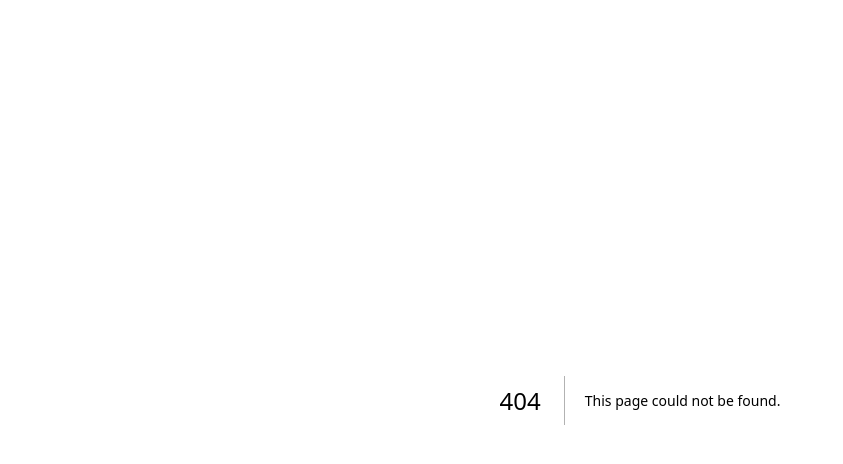
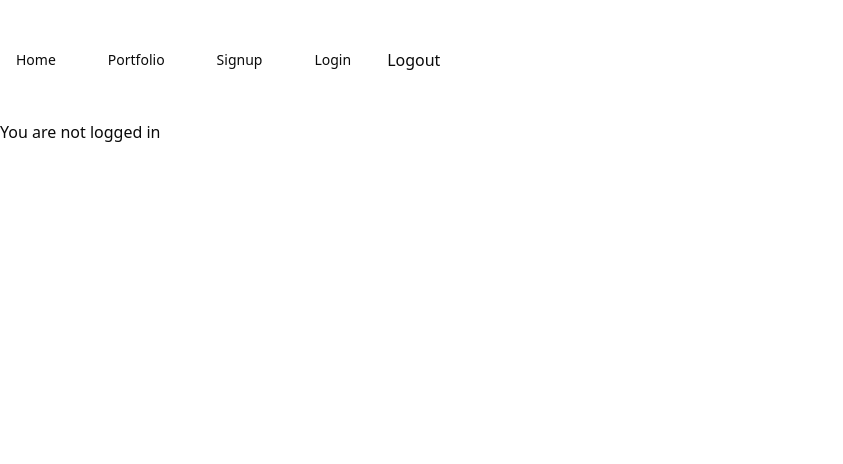
Before and after one commit to Hassan-Mehmood/crypto-profitloss-tracker-frontend, a Next.js app: page /portfolio in a window 1280 px wide. Before the commit this address had no page. Shown: the top 464 px of the page, without its empty margins (0-843 px from the left). Built offline with nearby package versions, Linux system fonts and the light colour scheme; no server answers.

Commit message:
Auth is now working on both frontend and backend

```diff
--- a/app/(HomePage)/components/LoginForm.tsx
+++ b/app/(HomePage)/components/LoginForm.tsx
@@ -46,7 +46,6 @@ export default function LoginForm() {
     },
     onSuccess: () => {
       form.reset();
-      // Add additional success handling here (e.g., redirect, store token, etc.)
     },
   });
 
--- /dev/null
+++ b/app/(HomePage)/components/Logout.tsx
@@ -0,0 +1,9 @@
+"use client";
+
+import { logout } from "@/app/actions";
+import { serverApi } from "@/app/axios";
+import React from "react";
+
+export default function Logout() {
+  return <div onClick={() => logout()}>Logout</div>;
+}
--- a/app/(HomePage)/components/Navbar.tsx
+++ b/app/(HomePage)/components/Navbar.tsx
@@ -1,5 +1,3 @@
-// "use client";
-
 import {
   NavigationMenu,
   NavigationMenuItem,
@@ -11,6 +9,8 @@ import {
 import Link from "next/link";
 import SignupForm from "@/app/(HomePage)/components/SignupForm";
 import LoginForm from "@/app/(HomePage)/components/LoginForm";
+import { serverApi } from "@/app/axios";
+import Logout from "./Logout";
 
 export default function Navbar() {
   return (
@@ -36,6 +36,10 @@ export default function Navbar() {
         <NavigationMenuItem>
           <LoginForm />
         </NavigationMenuItem>
+
+        <NavigationMenuItem>
+          <Logout />
+        </NavigationMenuItem>
       </NavigationMenuList>
     </NavigationMenu>
   );
--- a/app/(HomePage)/page.tsx
+++ b/app/(HomePage)/page.tsx
@@ -1,11 +1,5 @@
 import HomeCoinsTable from "@/app/(HomePage)/components/HomeCoinsTable/HomeCoinsTable";
-import Navbar from "@/app/(HomePage)/components/Navbar";
 
 export default function HomePage() {
-  return (
-    <main className="container mx-auto">
-      <Navbar />
-      {/* <HomeCoinsTable /> */}
-    </main>
-  );
+  return <main className="">{/* <HomeCoinsTable /> */}</main>;
 }
--- /dev/null
+++ b/app/actions.ts
@@ -0,0 +1,16 @@
+"use server";
+
+import { cookies } from "next/headers";
+import { serverApi } from "./axios";
+
+export async function logout() {
+  const cookieStore = await cookies();
+
+  if (!cookieStore.has("userCookie")) {
+    return;
+  }
+
+  serverApi.get("/users/logout");
+
+  cookieStore.delete("userCookie");
+}
--- a/app/axios.ts
+++ b/app/axios.ts
@@ -6,4 +6,5 @@ export const coinGecko = axios.create({
 
 export const serverApi = axios.create({
   baseURL: "http://localhost:3001/",
+  withCredentials: true,
 });
--- a/app/layout.tsx
+++ b/app/layout.tsx
@@ -2,6 +2,7 @@ import type { Metadata } from "next";
 import { Geist, Geist_Mono } from "next/font/google";
 import "./globals.css";
 import { ReactQueryClientProvider } from "./reactQueryClientProvider";
+import Navbar from "./(HomePage)/components/Navbar";
 
 const geistSans = Geist({
   variable: "--font-geist-sans",
@@ -27,8 +28,9 @@ export default function RootLayout({
     <ReactQueryClientProvider>
       <html lang="en">
         <body
-          className={`${geistSans.variable} ${geistMono.variable} antialiased`}
+          className={`${geistSans.variable} ${geistMono.variable} container mx-auto antialiased`}
         >
+          <Navbar />
           {children}
         </body>
       </html>
--- /dev/null
+++ b/app/portfolio/page.tsx
@@ -0,0 +1,25 @@
+import { cookies } from "next/headers";
+import { serverApi } from "../axios";
+
+export default async function PortfolioPage() {
+  const cookieStore = await cookies();
+  const sessionCookie = cookieStore.get("userCookie")?.value;
+
+  console.log(sessionCookie ? sessionCookie : "false");
+
+  if (!sessionCookie) {
+    return (
+      <div>
+        <p>You are not logged in</p>
+      </div>
+    );
+  }
+
+  // const { data, status } = await serverApi.get("/users/protected", {
+  //   headers: {
+  //     cookie: `connect.sid=${sessionCookie}`,
+  //   },
+  // });
+
+  return <div>Portfolio</div>;
+}
```
